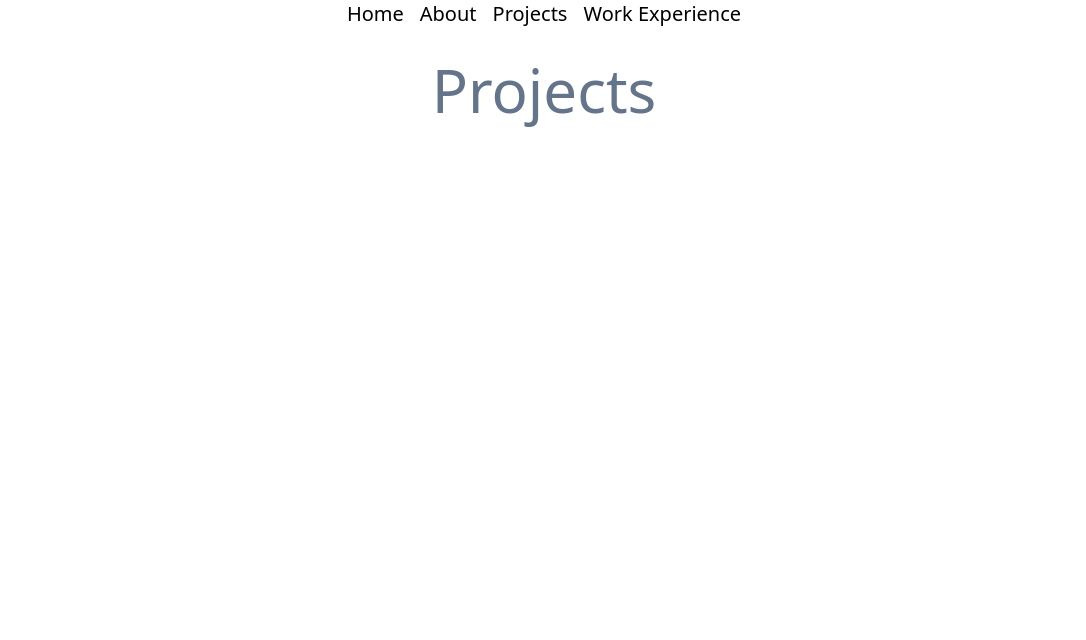
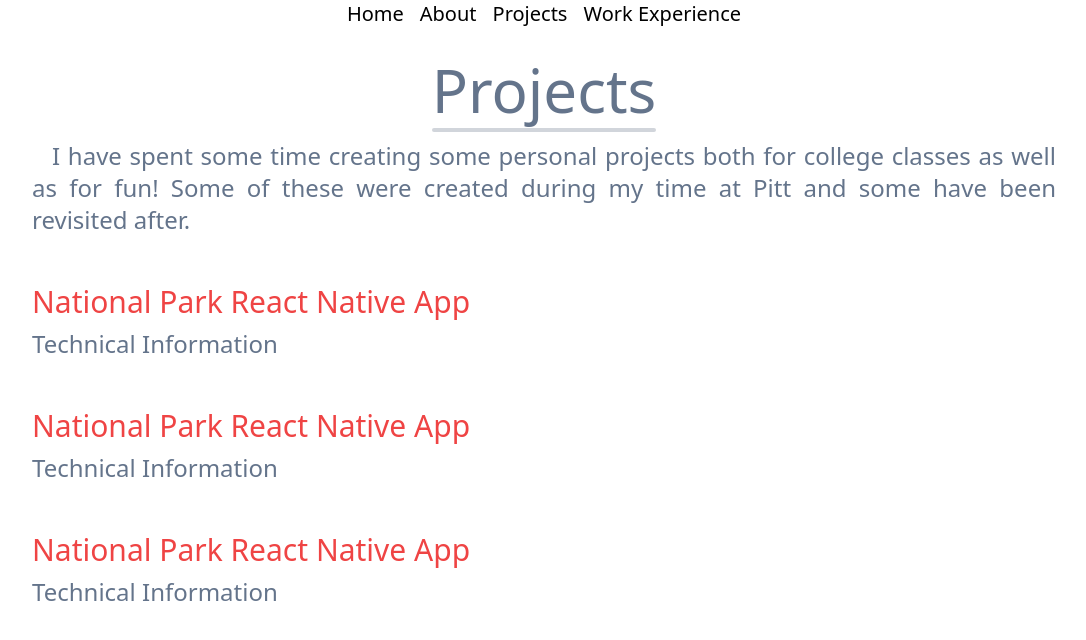
Before and after one commit to cag185/Portfolio-v2, a Vue app: page /projects in a window 1280 px wide. Shown: the top 640 px of the page, without its empty margins (96-1182 px from the left). Built offline with nearby package versions, Linux system fonts and the light colour scheme; the HTML template or start-up script is replaced by a standard one.

Commit message:
making some basic additions to the projects page

```diff
--- a/src/styles/index.css
+++ b/src/styles/index.css
@@ -7,12 +7,12 @@
         @apply text-5xl lg:text-6xl text-slate-500 pt-4 text-center font-sans;
     }
     .custom-subtitle {
-        @apply text-2xl lg:text-3xl text-center text-red-500 font-normal font-sans;
+        @apply flex text-2xl lg:text-3xl text-center text-red-500 font-normal font-sans;
     }
     .custom-information-text {
-        @apply text-xl lg:text-2xl text-center text-justify text-slate-500 font-normal font-sans
+        @apply flex text-xl lg:text-2xl text-center text-justify text-slate-500 font-normal font-sans;
     }
     .custom-container {
-        @apply flex m-4 mx-8 lg:mx-16 justify-center
+        @apply flex m-4 mx-8 lg:mx-32 justify-center flex-col space-y-2;
     }
 }
--- a/src/views/ProjectsView.vue
+++ b/src/views/ProjectsView.vue
@@ -1,5 +1,20 @@
 <template>
   <div class="custom-container">
     <div class="custom-title">Projects</div>
+    <hr class="w-56 h-1 mx-auto my-2 bg-gray-300 border-0 rounded" />
+
+    <p class="custom-information-text indent-5">
+      I have spent some time creating some personal projects both for college classes as well as for
+      fun! Some of these were created during my time at Pitt and some have been revisited after.
+    </p>
+
+    <div class="custom-subtitle pt-10">National Park React Native App</div>
+    <div class="custom-information-text">Technical Information</div>
+
+    <div class="custom-subtitle pt-10">National Park React Native App</div>
+    <div class="custom-information-text">Technical Information</div>
+
+    <div class="custom-subtitle pt-10">National Park React Native App</div>
+    <div class="custom-information-text">Technical Information</div>
   </div>
 </template>
--- a/src/views/SplashPageView.vue
+++ b/src/views/SplashPageView.vue
@@ -7,14 +7,14 @@
         <img src="../assets/Me.jpeg" class="mt-6 h-52 w-52 rounded-full z-20 absolute" />
       </div>
       <div class="custom-title">Hi, I'm Caleb Gibson</div>
-      <div class="custom-subtitle">
+      <div class="custom-subtitle justify-center">
         I'm a full-stack software engineer and I love creating cool stuff!
       </div>
-      <div class="custom-information-text">
-        <t />I am a 24 year old Full-Stack developer based in Pittsburgh, PA. I have a few years of
-        web development under my belt, using frameworks like React and Vue, as well as experience in
-        C# for backend development. I use SQL, Docker, EF Core, and occasionally Laravel. For the
-        front end, I use mostly Vue.js with TailwindCSS for stylizing. I am currently working at The
+      <div class="custom-information-text indent-5">
+        I am a 24 year old Full-Stack developer based in Pittsburgh, PA. I have a few years of web
+        development under my belt, using frameworks like React and Vue, as well as experience in C#
+        for backend development. I use SQL, Docker, EF Core, and occasionally Laravel. For the front
+        end, I use mostly Vue.js with TailwindCSS for stylizing. I am currently working at The
         Restaurant Store as a dev for many projects, including an e-commerce website. My interests
         are in robotics, web development, automation, and embedded systems.
       </div>
--- a/src/views/WorkView.vue
+++ b/src/views/WorkView.vue
@@ -1,5 +1,19 @@
 <template>
   <div class="custom-container">
     <div class="custom-title">Work Experience</div>
+    <div>
+      <hr class="w-72 h-1 mx-auto my-2 bg-gray-300 border-0 rounded" />
+    </div>
+
+    <div class="pl-5 pt-10 flex-col justify-left space-y-10">
+      <div class="">
+        <div class="custom-subtitle font-bold">SMS Group</div>
+        <div class="custom-information-text">Some info about SMS Group</div>
+      </div>
+      <div>
+        <div class="custom-subtitle font-bold">The Restaurant Store</div>
+        <div class="custom-information-text">Some info about TRS</div>
+      </div>
+    </div>
   </div>
 </template>
--- a/vite.config.ts
+++ b/vite.config.ts
@@ -17,4 +17,7 @@ export default defineConfig({
     },
   },
   base: '/Portfolio-v2/',
+  build: {
+    outDir: 'dist',
+  },
 });
```
